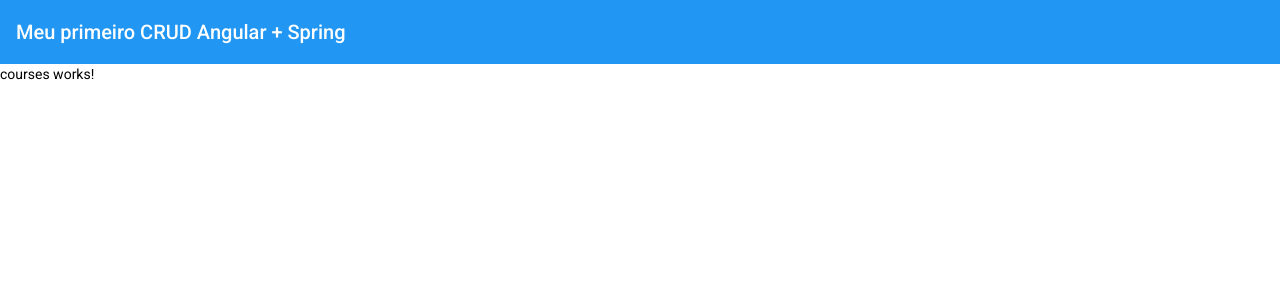
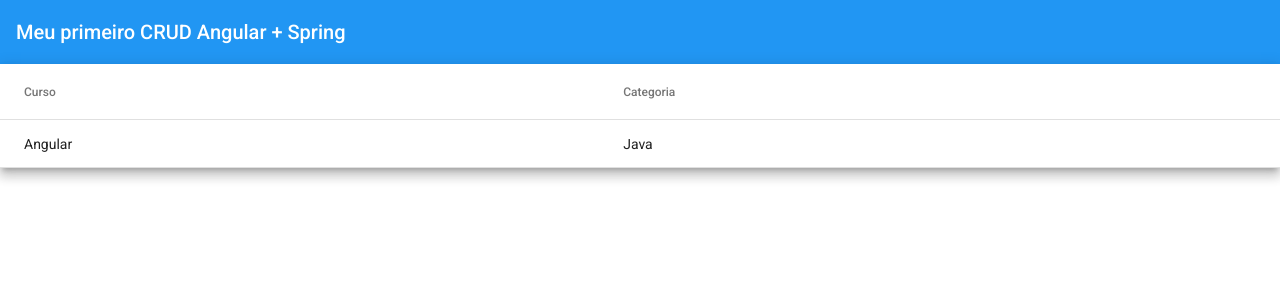
Before and after one commit to AndreMatos28/crud-angular-spring, an Angular app in the folder crud-angular/: page /courses in a window 1280 px wide. Shown: the top 300 px of the page. Built offline with nearby package versions, Linux system fonts and the light colour scheme.

Commit message:
table - list

```diff
--- a/crud-angular/src/app/courses/courses/courses.component.html
+++ b/crud-angular/src/app/courses/courses/courses.component.html
@@ -1 +1,19 @@
-<p>courses works!</p>
+<table mat-table [dataSource]="courses" class="mat-elevation-z8">
+  <!--- Note that these columns can be defined in any order.
+          The actual rendered columns are set as a property on the row definition" -->
+
+  <!-- Position Column -->
+  <ng-container matColumnDef="name">
+    <th mat-header-cell *matHeaderCellDef>Curso</th>
+    <td mat-cell *matCellDef="let course">{{ course.name }}</td>
+  </ng-container>
+
+  <!-- category Column -->
+  <ng-container matColumnDef="category">
+    <th mat-header-cell *matHeaderCellDef>Categoria</th>
+    <td mat-cell *matCellDef="let course">{{ course.category }}</td>
+  </ng-container>
+
+  <tr mat-header-row *matHeaderRowDef="displayedColumns"></tr>
+  <tr mat-row *matRowDef="let row; columns: displayedColumns"></tr>
+</table>
--- a/crud-angular/src/app/courses/courses/courses.component.scss
+++ b/crud-angular/src/app/courses/courses/courses.component.scss
@@ -0,0 +1,3 @@
+table {
+    width: 100%;
+  }
--- a/crud-angular/src/app/courses/courses/courses.component.ts
+++ b/crud-angular/src/app/courses/courses/courses.component.ts
@@ -1,15 +1,18 @@
 import { Component, OnInit } from '@angular/core';
+import { Course } from '../model/course';
 
 @Component({
   selector: 'app-courses',
   templateUrl: './courses.component.html',
-  styleUrls: ['./courses.component.scss']
+  styleUrls: ['./courses.component.scss'],
 })
 export class CoursesComponent implements OnInit {
+  courses: Course[] = [
+    { _id: "1", name: 'Angular', category: 'Java'}
+  ];
+  displayedColumns = ['name', 'category'];
 
-  constructor() { }
+  constructor() {}
 
-  ngOnInit(): void {
-  }
-
+  ngOnInit(): void {}
 }
--- /dev/null
+++ b/crud-angular/src/app/courses/model/course.ts
@@ -0,0 +1,5 @@
+export interface Course {
+    _id: String;
+    name: String;
+    category: String;
+}
```
Also changed, not shown: crud-angular/src/app/courses/courses.module.ts (+4 -3 lines).
